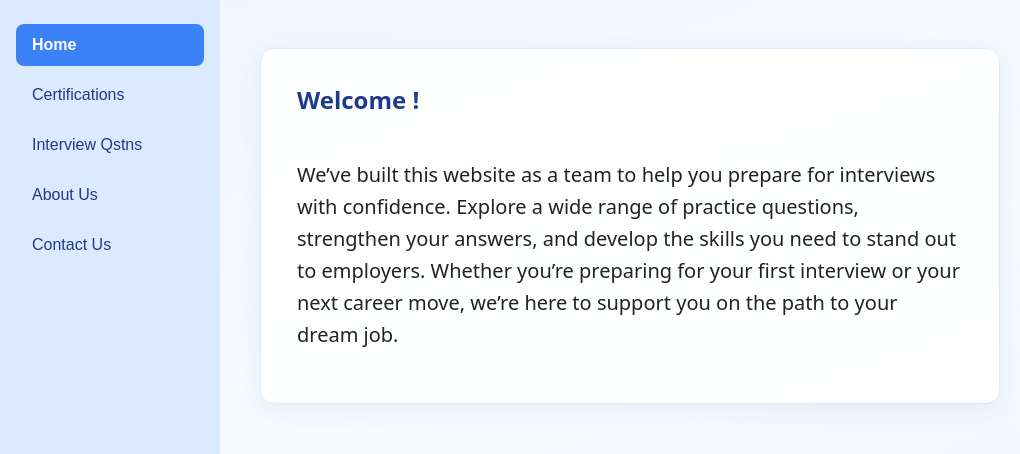
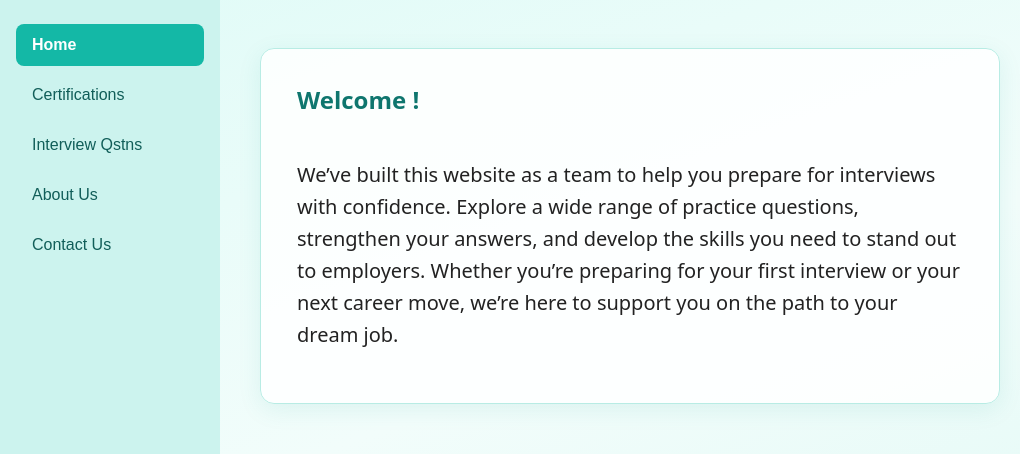
Before and after one commit to jayaramcloud/bhuvana-app, a plain HTML site: page public/index.html in a window 1280 px wide. Shown: the top 454 px of the page, 0-1020 px from the left. Drawn offline with Linux system fonts and the light colour scheme.

Commit message:
Switch page, panel and sidebar theme to turquoise

```diff
--- a/public/style.css
+++ b/public/style.css
@@ -5,7 +5,7 @@ body {
   font-family: system-ui, sans-serif;
   line-height: 1.6;
   color: #222;
-  background: linear-gradient(160deg, #eef6ff 0%, #f7fbff 45%, #eaf3ff 100%);
+  background: linear-gradient(160deg, #e0fbf7 0%, #f2fdfb 45%, #d9f7f2 100%);
   background-attachment: fixed;
   min-height: 100vh;
 }
@@ -18,7 +18,7 @@ body {
   bottom: 0;
   width: 220px;
   padding: 1.5rem 1rem;
-  background: #dbeafe;
+  background: #ccf3ee;
   display: flex;
   flex-direction: column;
   gap: 0.5rem;
@@ -39,13 +39,13 @@ body {
   border: 0;
   border-radius: 8px;
   background: transparent;
-  color: #1e3a8a;
+  color: #115e59;
   cursor: pointer;
 }
 
-.nav-btn:hover { background: #bfdbfe; }
-.nav-btn:focus-visible { outline: 2px solid #3b82f6; outline-offset: 2px; }
-.nav-btn.active { background: #3b82f6; color: #fff; font-weight: 600; }
+.nav-btn:hover { background: #a7e8df; }
+.nav-btn:focus-visible { outline: 2px solid #14b8a6; outline-offset: 2px; }
+.nav-btn.active { background: #14b8a6; color: #fff; font-weight: 600; }
 
 /* ---- Page content ---- */
 .content {
@@ -58,14 +58,14 @@ body {
 .panel {
   display: none;
   background: rgba(255, 255, 255, 0.85);
-  border: 1px solid #dbeafe;
+  border: 1px solid #b8ece4;
   border-radius: 14px;
   padding: 2rem 2.25rem;
-  box-shadow: 0 6px 24px rgba(30, 58, 138, 0.07);
+  box-shadow: 0 6px 24px rgba(13, 148, 136, 0.09);
 }
 .panel.active { display: block; }
 
-h1 { color: #1e3a8a; margin-top: 0; }
+h1 { color: #0f766e; margin-top: 0; }
 
 /* ---- Home header: title left, logo pinned top-right ---- */
 .home-header {
```
